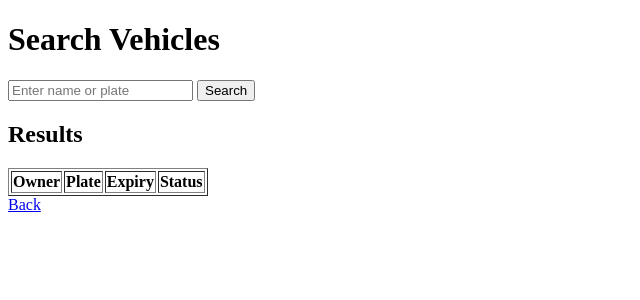
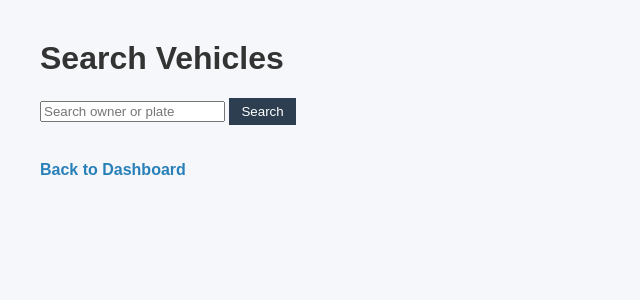
Before and after one commit to athiragiri99/vehicles-registration-project, a Flask app: page /search in a window 1280 px wide. Shown: the top 300 px of the page, without its empty margins (0-640 px from the left). Run offline with Flask 3, Linux system fonts and the light colour scheme; lists and menus that the app fills with data are empty.

Commit message:
Updated vehicle system (status, validation, search fix)

```diff
--- a/app.py
+++ b/app.py
@@ -1,6 +1,7 @@
 from flask import Flask, render_template, request, redirect
 import sqlite3
 from datetime import datetime
+import re
 
 app = Flask(__name__)
 
@@ -26,17 +27,6 @@ def init_db():
 
 init_db()
 
-def get_status(expiry_date, approved):
-    today = datetime.today().date()
-    expiry = datetime.strptime(expiry_date, "%m/%d/%Y").date()
-
-    if approved == 0:
-        return "Pending"
-    elif expiry < today:
-        return "Expired"
-    else:
-        return "Active"
-
 @app.route('/')
 def index():
     conn = get_db_connection()
@@ -48,13 +38,12 @@ def index():
         expiry_date = datetime.strptime(v['expiry'], "%m/%d/%Y").date()
         today = datetime.today().date()
 
-        # NEW LOGIC
-        if v['approved'] == 0:
-            status = "Pending"
-        elif expiry_date < today:
+         # Keep saved status first
+        status = v["status"]
+
+        # But force expired vehicles to Expired
+        if expiry_date < today:
             status = "Expired"
-        else:
-            status = "Active"
 
         updated.append({
             "id": v["id"],
@@ -67,16 +56,13 @@ def index():
     total = len(updated)
     active = len([v for v in updated if v['status'] == 'Active'])
     expired = len([v for v in updated if v['status'] == 'Expired'])
-    pending = len([v for v in updated if v['status'] == 'Pending'])
-
     conn.close()
 
     return render_template('index.html',
                            vehicles=updated,
                            total=total,
                            active=active,
-                           expired=expired,
-                           pending=pending)
+                           expired=expired)
 
 
 
@@ -84,19 +70,23 @@ def index():
 def add():
     if request.method == 'POST':
         owner = request.form['owner']
-        plate = request.form['plate']
+        plate = request.form['plate'].upper().strip()
+
+        pattern = r'^[A-Z]{3}-?\d{4}$'
+
+        if not re.match(pattern, plate):
+            return "Invalid Texas plate format. Use ABC1234 or ABC-1234", 400
 
         raw_expiry = request.form['expiry']
         expiry = datetime.strptime(raw_expiry, "%Y-%m-%d").strftime("%m/%d/%Y")
 
         # NEW: always start as NOT approved
-        approved = 0
-        status = "Pending"
+        status = request.form['status']
 
         conn = get_db_connection()
         conn.execute(
-            'INSERT INTO vehicles (owner, plate, expiry, status, approved) VALUES (?, ?, ?, ?, ?)',
-            (owner, plate, expiry, status, approved)
+            'INSERT INTO vehicles (owner, plate, expiry, status) VALUES (?, ?, ?, ?)',
+            (owner, plate, expiry, status)
         )
         conn.commit()
         conn.close()
@@ -105,29 +95,27 @@ def add():
 
     return render_template('add.html')
 
-@app.route('/approve/<int:id>')
-def approve(id):
-    conn = get_db_connection()
-
-    conn.execute(
-        'UPDATE vehicles SET approved = 1 WHERE id = ?',
-        (id,)
-    )
-
-    conn.commit()
-    conn.close()
-
-    return redirect('/')
 
 @app.route('/search', methods=('GET', 'POST'))
 def search():
     results = []
+    message = None
+
     if request.method == 'POST':
-        query = request.form['query']
+        query = request.form['query'].strip()
+
         conn = get_db_connection()
-        results = conn.execute( "SELECT * FROM vehicles WHERE owner LIKE ? OR plate LIKE ?", ('%' + query + '%', '%' + query + '%') ).fetchall()
+        results = conn.execute(
+            "SELECT * FROM vehicles WHERE owner LIKE ? OR plate LIKE ?",
+            ('%' + query + '%', '%' + query + '%')
+        ).fetchall()
         conn.close()
-    return render_template('search.html',results=results)
+
+        if len(results) == 0:
+            message = "No matching records found"
+
+    return render_template('search.html', results=results, message=message)
+
 
 @app.route('/edit/<int:id>', methods=('GET', 'POST'))
 def edit(id):
@@ -136,7 +124,12 @@ def edit(id):
 
     if request.method == 'POST':
         owner = request.form['owner']
-        plate = request.form['plate']
+        plate = request.form['plate'].upper().strip()
+
+        pattern = r'^[A-Z]{3}-?\d{4}$'
+
+        if not re.match(pattern, plate):
+            return "Invalid Texas plate format. Use ABC1234 or ABC-1234", 400
 
         # Convert date format
         raw_expiry = request.form['expiry']
--- a/templates/edit.html
+++ b/templates/edit.html
@@ -20,15 +20,15 @@
 
         <label>Status:</label>
         <select name="status">
+            <option {% if vehicle.status == 'Pending' %}selected{% endif %}>Pending</option>
             <option {% if vehicle.status == 'Active' %}selected{% endif %}>Active</option>
             <option {% if vehicle.status == 'Expired' %}selected{% endif %}>Expired</option>
-            <option {% if vehicle.status == 'Pending' %}selected{% endif %}>Pending</option>
         </select><br><br>
 
         <button type="submit">Update</button>
     </form>
 
-    <br>
+    <br><br>
     <a href="/">Back to Dashboard</a>
 
 </body>
--- a/templates/search.html
+++ b/templates/search.html
@@ -2,16 +2,25 @@
 <html>
 <head>
     <title>Search</title>
+    <link rel="stylesheet" href="{{ url_for('static', filename='style.css') }}">
 </head>
 <body>
+
 <h1>Search Vehicles</h1>
 
-    <form method="post">
-        <input type="text" name="query" placeholder="Enter name or plate">
+<!-- SEARCH FORM -->
+<form method="POST">
+    <input type="text" name="query" placeholder="Search owner or plate">
     <button type="submit">Search</button>
 </form>
 
-    <h2>Results</h2>
+<!-- ✅ ADD MESSAGE HERE -->
+{% if message %}
+    <p style="color:red;">{{ message }}</p>
+{% endif %}
+
+<!-- SEARCH RESULTS -->
+{% if results %}
 <table border="1">
     <tr>
         <th>Owner</th>
@@ -19,6 +28,7 @@
         <th>Expiry</th>
         <th>Status</th>
     </tr>
+
     {% for v in results %}
     <tr>
         <td>{{ v.owner }}</td>
@@ -28,7 +38,9 @@
     </tr>
     {% endfor %}
 </table>
+{% endif %}
 
-    <a href="/">Back</a>
+<br><br>
+    <a href="/">Back to Dashboard</a>
 </body>
 </html>
```
Also changed, not shown: templates/add.html (+16 -10 lines), templates/index.html (+4 -8 lines), templates/edit.txt (deleted). Lines whose indentation alone changed are shown as unchanged.
